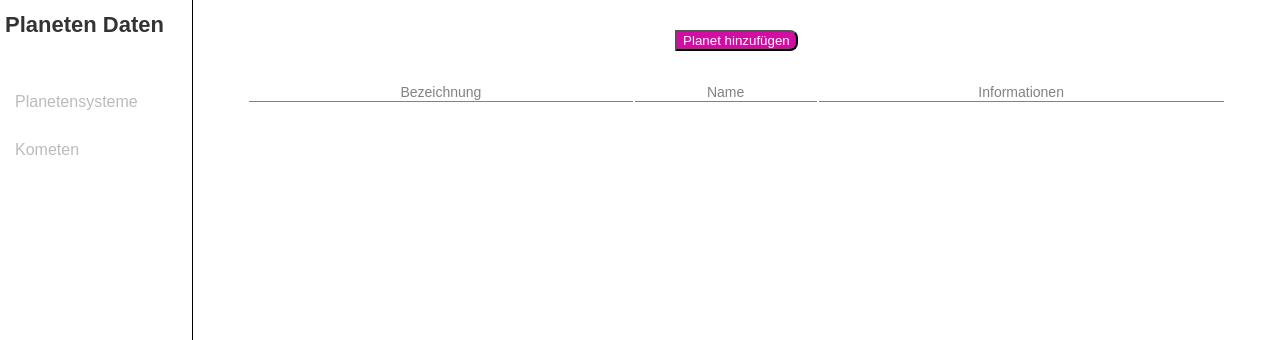
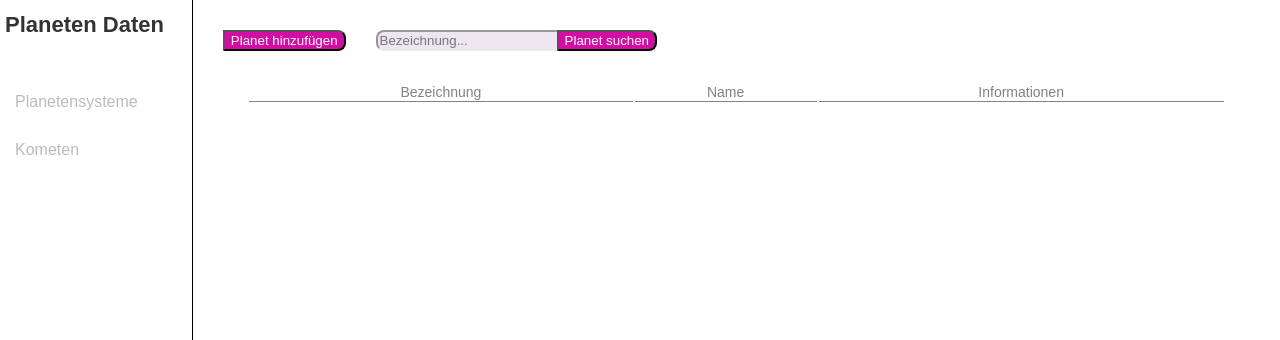
Before and after one commit to FabianHen/AstroSphere, a Flask app: page /intern/planets in a window 1280 px wide. Shown: the part 108-448 px from the top of the page. Run offline with Flask 3, Linux system fonts and the light colour scheme; lists and menus that the app fills with data are empty.

Commit message:
Intern Planeten Suche

```diff
--- a/applications/templates/intern_planets.html
+++ b/applications/templates/intern_planets.html
@@ -39,8 +39,11 @@
             </nav>
 
             <div id="planeten" class="mainContent active">
-                <div style="display: flex; justify-content: center; margin-top: 30px">
+                <div style="display: flex; justify-content: left; margin-left: 30px; margin-top: 30px">
                     <button type="button" onclick="">Planet hinzufügen</button>
+                    <input type="text" id="searchPlanetBezeichnungInput" name="searchPlanetBezeichnungInput" style="margin-left: 30px;" placeholder="Bezeichnung..."></input>
+                    <button type="button" onclick="">Planet suchen</button>
+
                 </div>
                 <div style="display: flex; justify-content: center; margin-top: 30px">
                     <table width="90%" id="planetTable">
@@ -51,13 +54,38 @@
                         </tr>
                     </table>
                 </div>
-
             </div>
             <div id="sternenbilder" class="mainContent">
-
+                <div style="display: flex; justify-content: left; margin-left: 30px; margin-top: 30px">
+                    <button type="button" onclick="">Sternenbild hinzufügen</button>
+                    <input type="text" id="searchSternenbildBezeichnungInput" name="searchSternenbildBezeichnungInput" style="margin-left: 30px;" placeholder="Bezeichnung..."></input>
+                    <button type="button" onclick="">Sternenbild suchen</button>
+                </div>
+                <div style="display: flex; justify-content: center; margin-top: 30px">
+                    <table width="90%" id="starTable">
+                        <tr>
+                            <th class="roomName">Bezeichnung</th>
+                            <th>Name</th>
+                            <th>Informationen</th>
+                        </tr>
+                    </table>
+                </div>
             </div>
             <div id="kometen" class="mainContent">
-
+                <div style="display: flex; justify-content: left; margin-left: 30px; margin-top: 30px">
+                    <button type="button" onclick="">Komet hinzufügen</button>
+                    <input type="text" id="searchKometBezeichnungInput" name="searchKometBezeichnungInput" style="margin-left: 30px;" placeholder="Bezeichnung..."></input>
+                    <button type="button" onclick="">Komet suchen</button>
+                </div>
+                <div style="display: flex; justify-content: center; margin-top: 30px">
+                    <table width="90%" id="cometTable">
+                        <tr>
+                            <th class="roomName">Bezeichnung</th>
+                            <th>Name</th>
+                            <th>Informationen</th>
+                        </tr>
+                    </table>
+                </div>
             </div>
 
             <!-- <div id="raeume" class="mainContent active">
```
